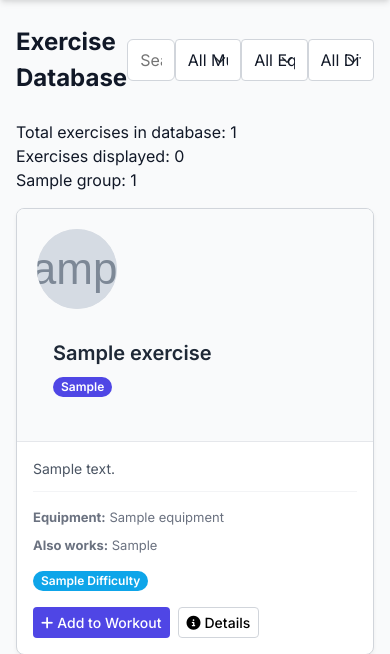
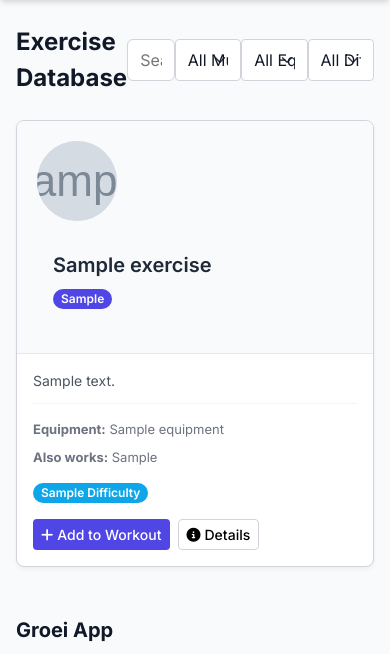
Before and after one commit to BRONDIJKxyz/Groei-app, a Flask app: template gym_app/templates/workout/exercises.html in a window 390 px wide. Shown: the part 134-788 px from the top of the page. Run offline with Flask 3, Linux system fonts and the light colour scheme; the template is opened without the code that fills it: most values are stand-ins (such as "Sample title", 1, 10 or a date in 2020); grey boxes marked "Sample" are stand-in pictures; parts of the project's set-up code (start-up, migrations or seed data) failed here and were passed over.

Commit message:
mobile improvement

```diff
--- a/gym_app/templates/dashboard.html
+++ b/gym_app/templates/dashboard.html
@@ -6,9 +6,6 @@
 <div class="dashboard-container">
     <div class="dashboard-top">
         <h1 class="dashboard-title">Your Dashboard</h1>
-        <a href="{{ url_for('workout.new_workout') }}" class="btn btn-primary dashboard-action-btn">
-            <i class="fas fa-plus-circle"></i> New Workout
-        </a>
     </div>
 
     <!-- Stat Cards -->
--- a/gym_app/templates/workout/exercises.html
+++ b/gym_app/templates/workout/exercises.html
@@ -37,16 +37,9 @@
         </div>
     </div>
 
-    <!-- Debug stats - uncomment if needed -->
-    <div class="bg-gray-100 p-3 rounded mb-4">
-        <p>Total exercises in database: {{ total_count }}</p>
-        <p>Exercises displayed: <span id="displayed-count">0</span></p>
-        <div class="text-xs mt-2">
-            {% for group, count in muscle_group_counts.items() %}
-                <span class="mr-3">{{ group }}: {{ count }}</span>
-            {% endfor %}
-        </div>
-    </div>
+    <!--
+    Removed debug stats to clean up the interface
+    -->
 
     <div class="exercise-list grid grid-cols-1 md:grid-cols-2 lg:grid-cols-3 gap-6">
         {% if exercises %}
```
